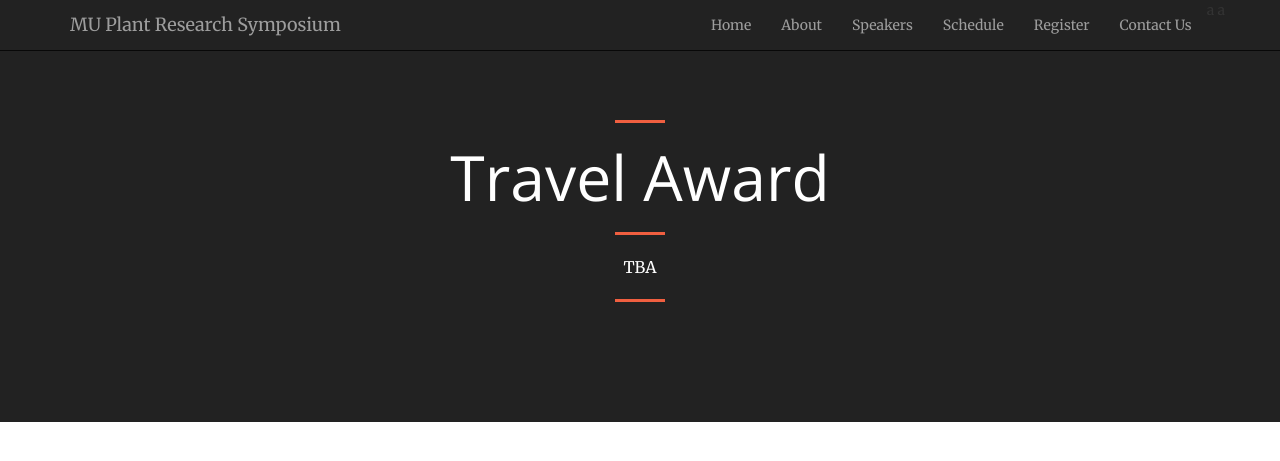
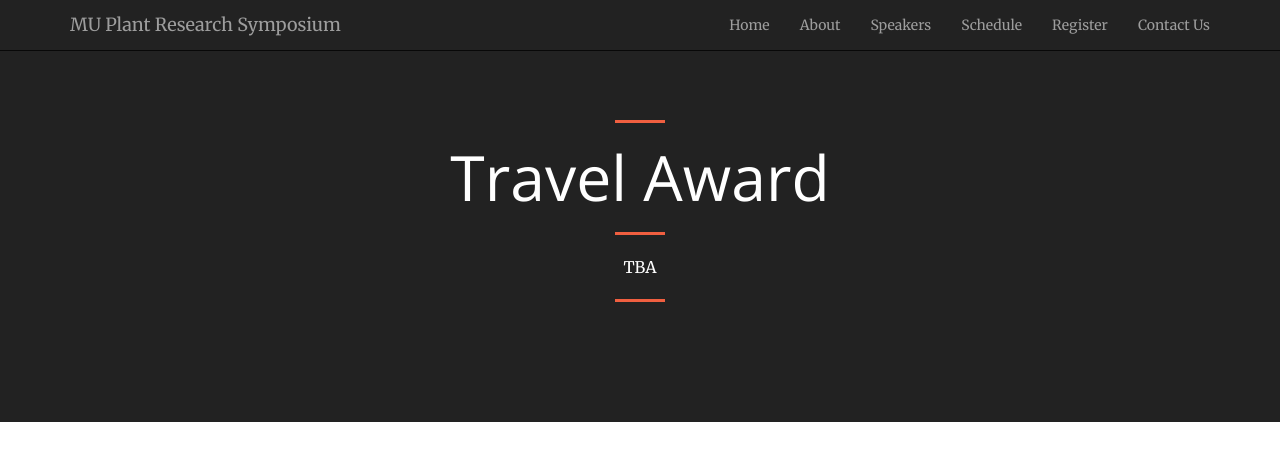
Before and after one commit to mupioneersymposium/mupioneersymposium.github.io, a Jekyll site: the page built from travel.md, in a window 1280 px wide. Shown: the top 461 px of the page. Built offline with Jekyll 4.4.1, drawn with Linux system fonts in a browser that asks for light colours.

Commit message:
Update nav.html

```diff
--- a/_includes/nav.html
+++ b/_includes/nav.html
@@ -29,13 +29,13 @@
                 <li>
                     <a class="page-scroll" href="register.html">Register</a>
                 </li>
-a <!--          <li>
+<!--           <li>
                     <a class="page-scroll" href="abstract.html">Abstract</a>
-              </li> a -->
-a <!--          <li>
+                </li> -->
+<!--           <li>
                     <a class="page-scroll" href="travel.html">Travel Award</a>
-              </li> a -->
-              <li>
+                </li> -->
+                <li>
                      <a class="page-scroll" href="index.html#contact">Contact Us</a>
                 </li>
             </ul>
```
